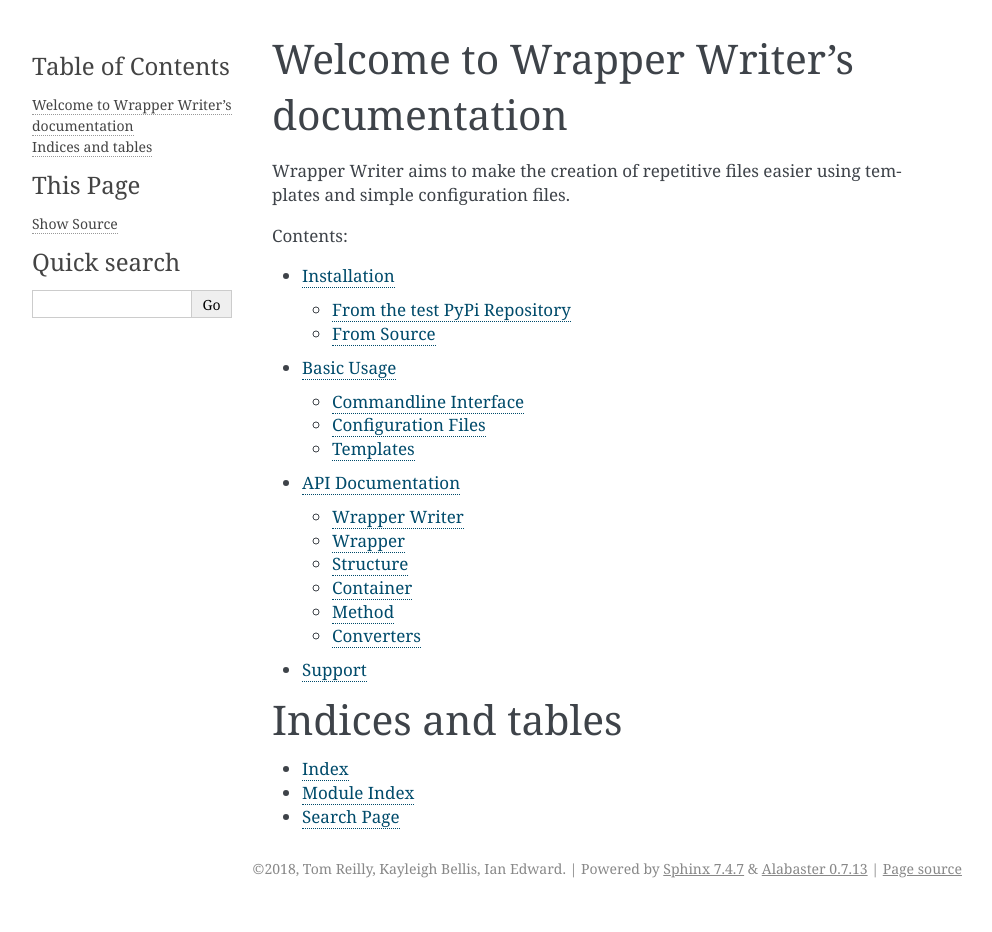
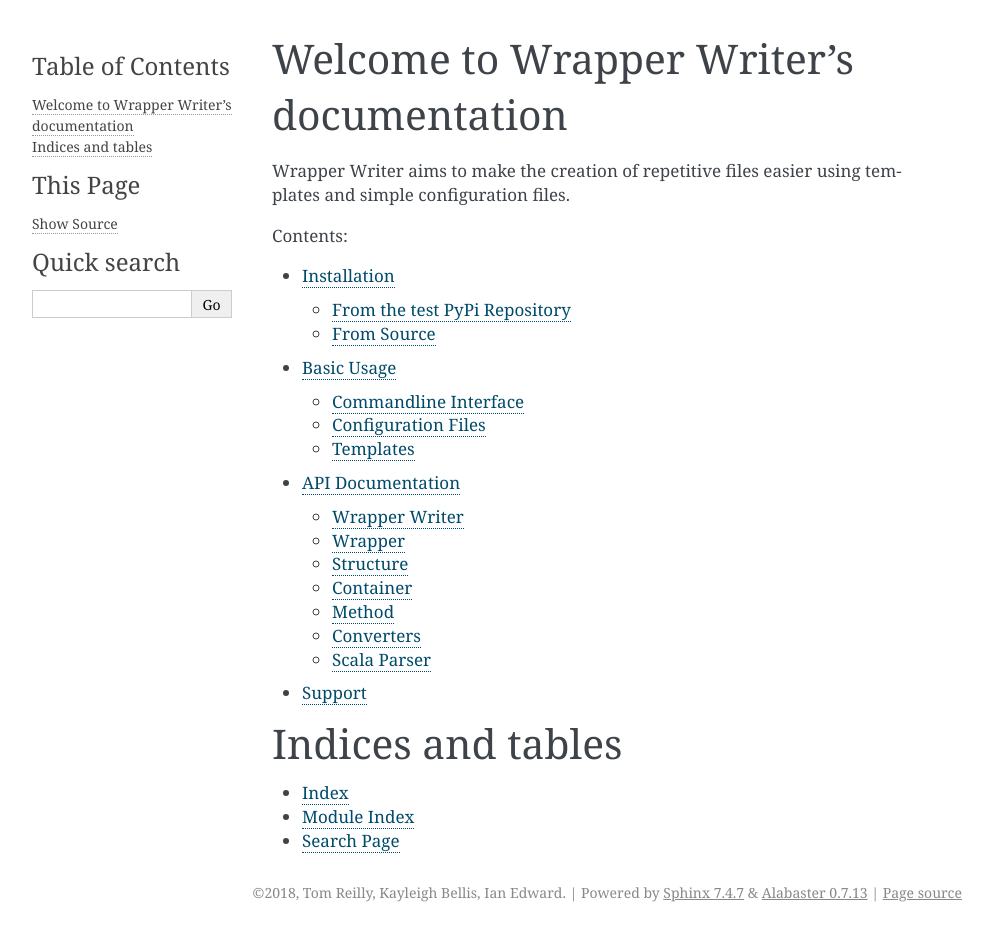
Before and after one commit to treilly94/wrapper-writer, a Sphinx documentation site: the page built from docs/index.rst, in a window 1280 px wide. Shown: the whole page, without its empty margins (148-1140 px from the left). Built offline with Sphinx 7.4.7, drawn with Linux system fonts in a browser that asks for light colours; before the commit the page ends 908 px from its top, so only the background shows below that.

Commit message:
documentation

```diff
--- a/docs/docs.rst
+++ b/docs/docs.rst
@@ -32,3 +32,7 @@
 ==========
 .. automodule:: wrapper_writer.converters
    :members:
+
+Scala Parser
+============
+.. automodule:: wrapper_writer.
```
Also changed, not shown: README.rst (+7 -0 lines).
